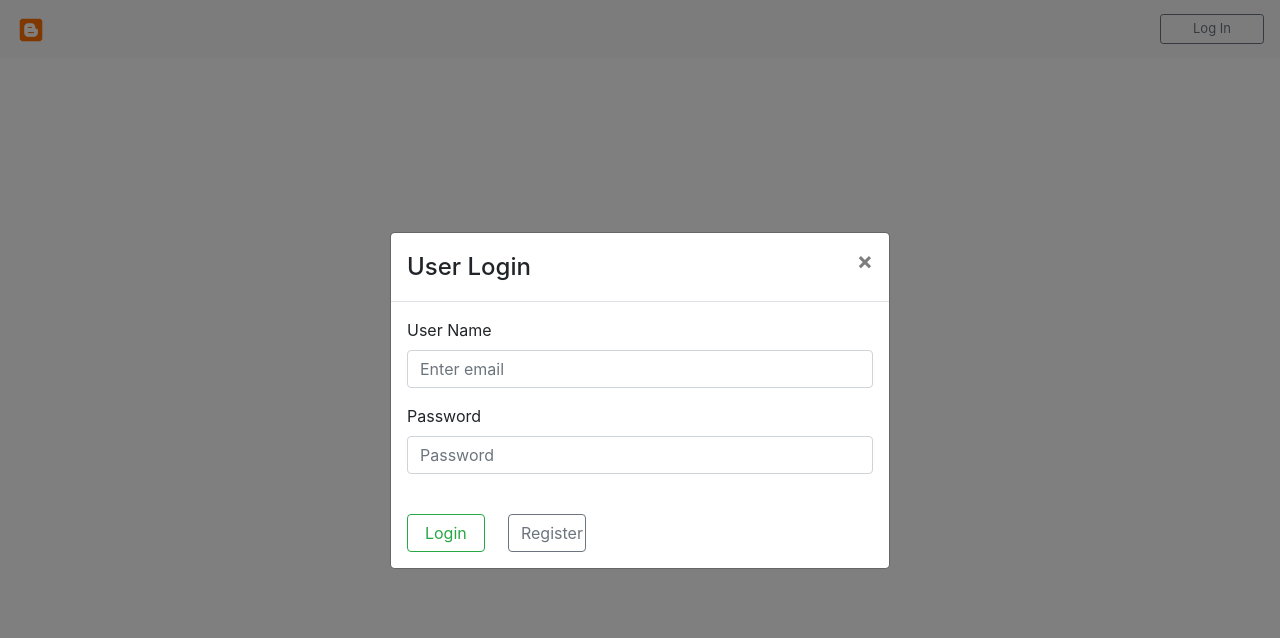
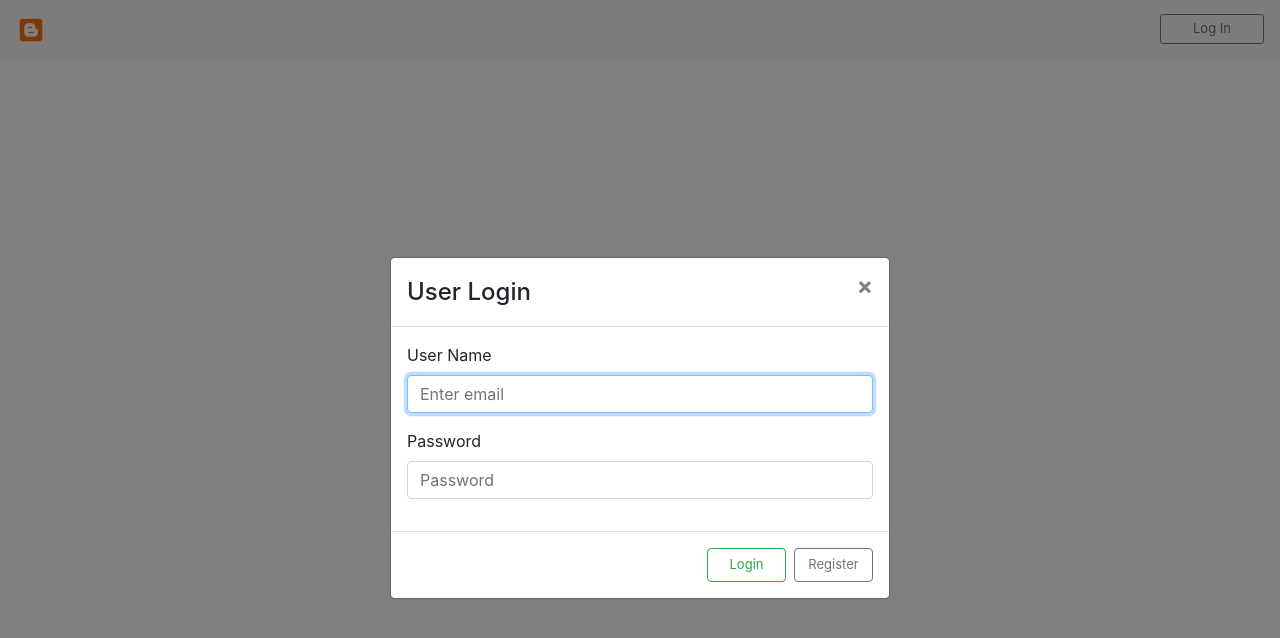
Before and after one commit to Ryan7777777/React_forum, a React (Create React App) app in the folder forum-app/: page / in a window 1280 px wide. Both pictures are taken after a click on the button "Log In". Shown: the top 638 px of the page. Built offline with nearby package versions, Linux system fonts and the light colour scheme.

Commit message:
focus email input

```diff
--- a/forum-app/src/Homepage/Login/Login.css
+++ b/forum-app/src/Homepage/Login/Login.css
@@ -1,6 +1,4 @@
-.login{
-    position: relative;
+.btn{
+    text-align: center;
+    font-size: small;
 }
-.register{
-    left:5%;
-}
--- a/forum-app/src/Homepage/Login/Login.js
+++ b/forum-app/src/Homepage/Login/Login.js
@@ -2,10 +2,11 @@ import React from 'react';
 import {Button,Modal,Form, FormControl} from 'react-bootstrap';
 import './Login.css';
 import {userService} from "../../_services/user.service.js";
+import $ from 'jquery';
 class Login extends React.Component{
     constructor(props){
         super(props)
-        this.state = {inCorrect: null, email : '',password : ''}
+        this.state = {inCorrect: null, email : '',password : '',show: false}
     }
     loging = () => {
         this.setState({email: '',password: ''})
@@ -17,7 +18,7 @@ class Login extends React.Component{
        this.setState({password:password.target.value})
     }
     closeModal = () => {
-        this.setState({email: '',password: ''})
+        this.setState({email: '',password: '',show: false})
         this.props.toggleModal()
     }
     register = () =>{
@@ -33,28 +34,35 @@ class Login extends React.Component{
             this.setState({inCorrect: true,password: ''})
         }
     }
+    componentDidUpdate() {
+        if(this.props.show_d===true && this.state.show === false){
+            this.state.show = true
+            this._input.focus();
+        }
+      }
     render(){
         return(
-            <Modal show={this.props.show_d} ref={this.props.modalref} centered = {'true'} size={'md'} onHide={this.closeModal} >
+            <Modal  dialogClassName="modal" autoFocus={false} show={this.props.show_d} centered = {'true'} size={'md'} onHide={this.closeModal} >
             <Modal.Header closeButton>
             <Modal.Title >User Login</Modal.Title>
             </Modal.Header>
+            <Form onSubmit={this.handleSubmit}>
             <Modal.Body>
-            <Form validated={false} onSubmit={this.handleSubmit}>
             <Form.Label>User Name</Form.Label>
             <Form.Group controlId="login_email">
-            <Form.Control  type="email" value={this.state.email} onChange = {this.updateemail} placeholder="Enter email"required/>
+            <Form.Control autoFocus={true} className="focusedInput"stype="email" value={this.state.email} onChange = {this.updateemail} placeholder="Enter email" required ref={c => (this._input = c)}/>
             </Form.Group>
             <Form.Group controlId="userPassword">
             <Form.Label>Password</Form.Label>
             <Form.Control type="password" isInvalid={this.state.inCorrect} value={this.state.password} onChange = {this.updatepassword} placeholder="Password" required/>
             <FormControl.Feedback type="invalid">Invalid email address or password</FormControl.Feedback>
             </Form.Group>
-            <br/>
-            < Button  className="position-relative col-3 col-sm-2" type="submit" variant='outline-success' >Login</Button>
-            < Button  className="position-relative register col-3 col-sm-2" variant='outline-secondary' onClick={this.register}>Register</Button>
+            </Modal.Body>
+            <Modal.Footer>
+            < Button  className="position-relative col-3 col-sm-2 btn" type="submit" variant='outline-success' >Login</Button>
+            < Button  className="position-relative register col-3 col-sm-2 btn" variant='outline-secondary' onClick={this.register}>Register</Button>
+            </Modal.Footer>
             </Form>
-            </Modal.Body>
         </Modal>
         )
     }
```
